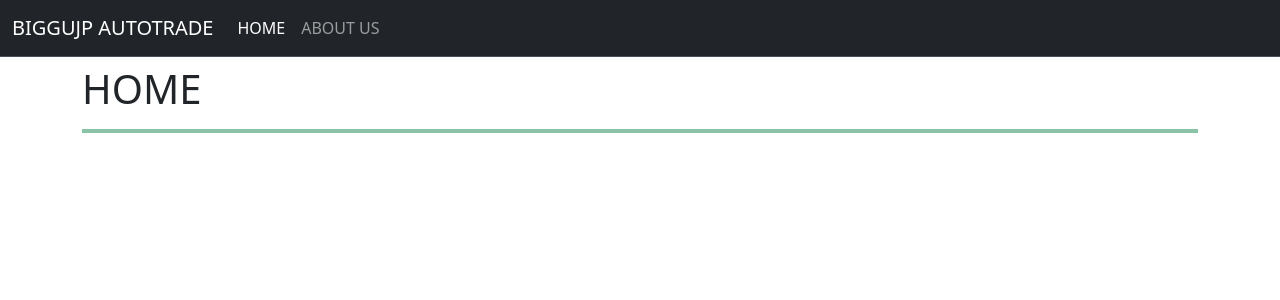
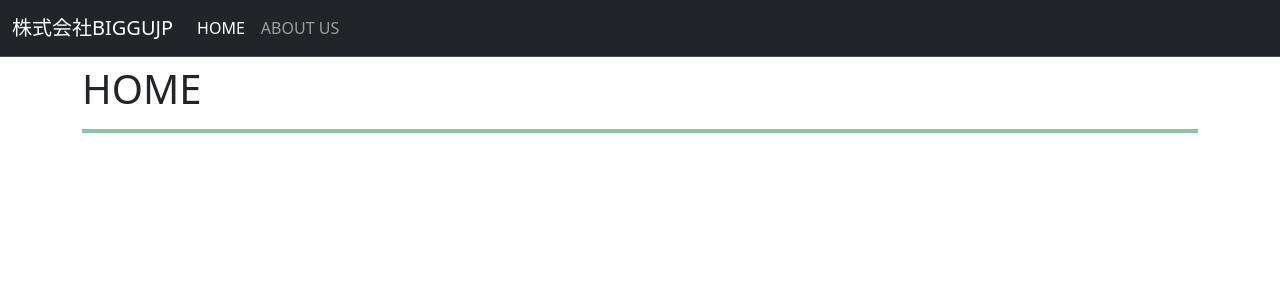
Before and after one commit to biggujp/biggujp-autotrade, a Flask app: page / in a window 1280 px wide. Shown: the top 300 px of the page. Run offline with Flask 2, Linux system fonts and the light colour scheme.

Commit message:
Update layout.html

```diff
--- a/templates/layout.html
+++ b/templates/layout.html
@@ -1,6 +1,7 @@
 <!DOCTYPE html>
 <html lang="en">
 <head>
+    <title>株式会社BIGGUJP</title>
     <meta charset="UTF-8">
     <meta name="viewport" content="width=device-width, initial-scale=1.0">
     <link href="https://cdn.jsdelivr.net/npm/bootstrap@5.3.3/dist/css/bootstrap.min.css" rel="stylesheet" integrity="sha384-QWTKZyjpPEjISv5WaRU9OFeRpok6YctnYmDr5pNlyT2bRjXh0JMhjY6hW+ALEwIH" crossorigin="anonymous">
@@ -11,7 +12,7 @@
 <body>
     <nav class="navbar navbar-expand-lg bg-dark border-bottom border-body" data-bs-theme="dark"">
         <div class="container-fluid">
-          <a class="navbar-brand" href="{{url_for('index')}}">BIGGUJP AUTOTRADE</a>
+          <a class="navbar-brand" href="{{url_for('index')}}">株式会社BIGGUJP</a>
           <button class="navbar-toggler" type="button" data-bs-toggle="collapse" data-bs-target="#navbarNavAltMarkup" aria-controls="navbarNavAltMarkup" aria-expanded="false" aria-label="Toggle navigation">
             <span class="navbar-toggler-icon"></span>
           </button>
```
